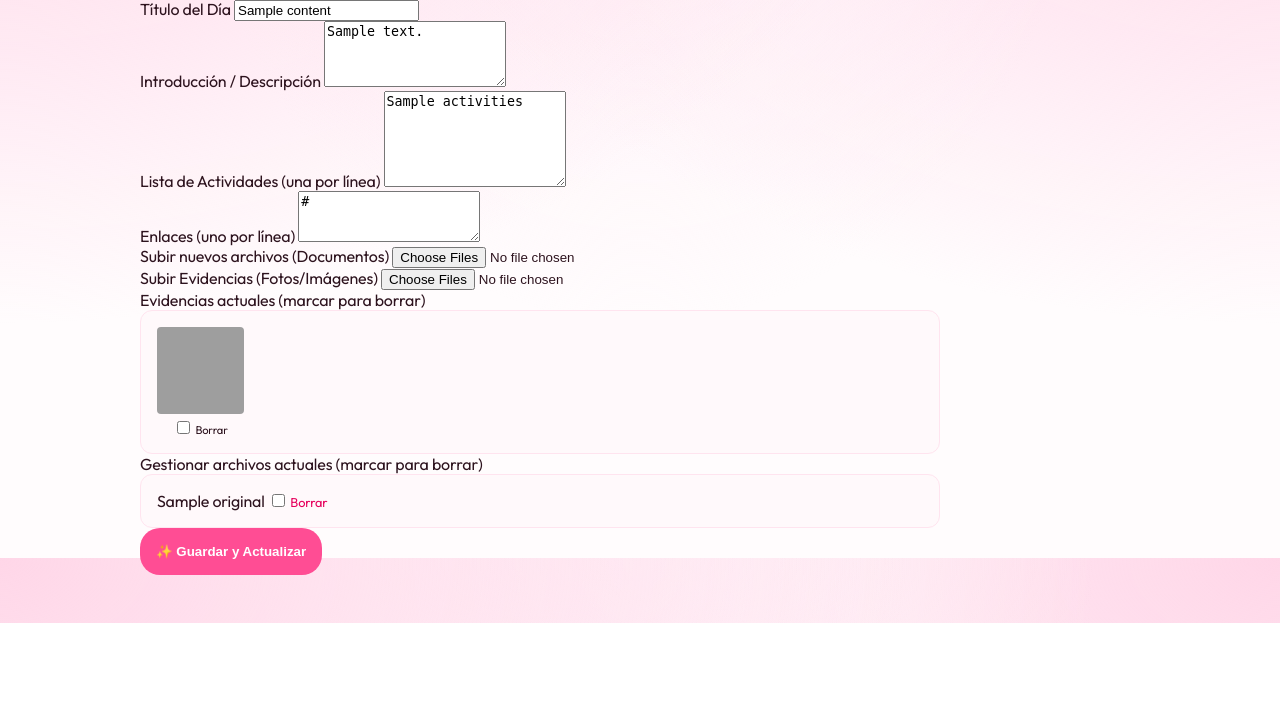
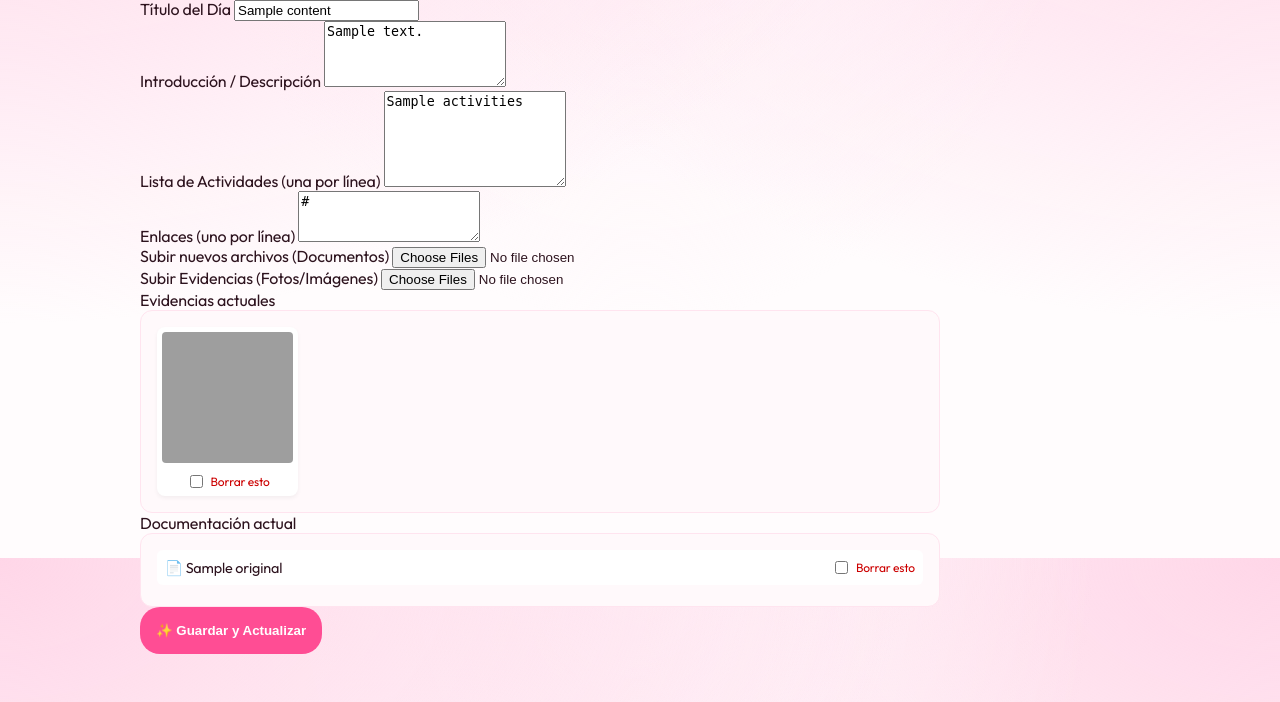
Before and after one commit to bela-genius/proyectjoven, a Flask app: template templates/edit_day.html in a window 1280 px wide. Shown: the part 242-944 px from the top of the page. Before the commit the page ends 865 px from the top, so only its background shows below. Run offline with Flask 3, Linux system fonts and the light colour scheme; the template is opened without the code that fills it: most values are stand-ins (such as "Sample title", 1, 10 or a date in 2020); grey boxes are pictures that could not be loaded.

Commit message:
Improve management of uploaded files and images within the admin interface
Update the admin interface to provide more granular control over file and image deletion, including clearer labeling and individual "delete" options for each item.

Replit-Commit-Author: Agent
Replit-Commit-Session-Id: e361db44-26eb-4a04-b1d6-b8f77cc14c5a
Replit-Commit-Checkpoint-Type: full_checkpoint
Replit-Commit-Event-Id: d8593288-446d-4333-be57-a82512733cca
Replit-Commit-Screenshot-Url: https://storage.googleapis.com/screenshot-production-us-central1/e9d71249-3dfc-44a4-b5a1-368e95506a35/e361db44-26eb-4a04-b1d6-b8f77cc14c5a/yv1tPqB
Replit-Helium-Checkpoint-Created: true

```diff
--- a/templates/edit_day.html
+++ b/templates/edit_day.html
@@ -38,14 +38,15 @@
 
         {% if content.evidence %}
         <div class="form-group">
-            <label>Evidencias actuales (marcar para borrar)</label>
-            <div style="background: #fff9fb; padding: 1rem; border-radius: 12px; border: 1px solid #ffe4ef; display: grid; grid-template-columns: repeat(auto-fill, minmax(80px, 1fr)); gap: 10px;">
+            <label>Evidencias actuales</label>
+            <div style="background: #fff9fb; padding: 1rem; border-radius: 12px; border: 1px solid #ffe4ef; display: grid; grid-template-columns: repeat(auto-fill, minmax(120px, 1fr)); gap: 15px;">
                 {% for file in content.evidence %}
-                <div style="position: relative;">
+                <div style="position: relative; background: white; padding: 5px; border-radius: 8px; box-shadow: 0 2px 4px rgba(0,0,0,0.05);">
                     <img src="{{ url_for('static', filename='uploads/' + file.saved) }}" style="width: 100%; aspect-ratio: 1; object-fit: cover; border-radius: 4px;">
-                    <label style="display: block; font-size: 0.7rem; text-align: center;">
-                        <input type="checkbox" name="remove_evidence" value="{{ file.saved }}"> Borrar
-                    </label>
+                    <div style="margin-top: 5px; display: flex; align-items: center; justify-content: center; gap: 5px;">
+                        <input type="checkbox" name="remove_evidence" value="{{ file.saved }}" id="del_ev_{{ loop.index }}" style="cursor: pointer;">
+                        <label for="del_ev_{{ loop.index }}" style="font-size: 0.75rem; color: #cc0000; cursor: pointer; margin: 0;">Borrar esto</label>
+                    </div>
                 </div>
                 {% endfor %}
             </div>
@@ -54,13 +55,13 @@
 
         {% if content.files %}
         <div class="form-group">
-            <label>Gestionar archivos actuales (marcar para borrar)</label>
+            <label>Documentación actual</label>
             <div style="background: #fff9fb; padding: 1rem; border-radius: 12px; border: 1px solid #ffe4ef;">
                 {% for file in content.files %}
-                <div class="file-item">
-                    <span>{{ file.original }}</span>
-                    <label style="margin: 0; font-size: 0.8rem; color: var(--primary-dark);">
-                        <input type="checkbox" name="remove_files" value="{{ file.saved }}" class="remove-check"> Borrar
+                <div class="file-item" style="display: flex; justify-content: space-between; align-items: center; padding: 8px; background: white; margin-bottom: 5px; border-radius: 6px;">
+                    <span style="font-size: 0.9rem; overflow: hidden; text-overflow: ellipsis; white-space: nowrap;">📄 {{ file.original }}</span>
+                    <label style="margin: 0; font-size: 0.75rem; color: #cc0000; display: flex; align-items: center; gap: 5px; cursor: pointer;">
+                        <input type="checkbox" name="remove_files" value="{{ file.saved }}" style="cursor: pointer;"> Borrar esto
                     </label>
                 </div>
                 {% endfor %}
```
Also changed, not shown: database.db, 1 other file.
